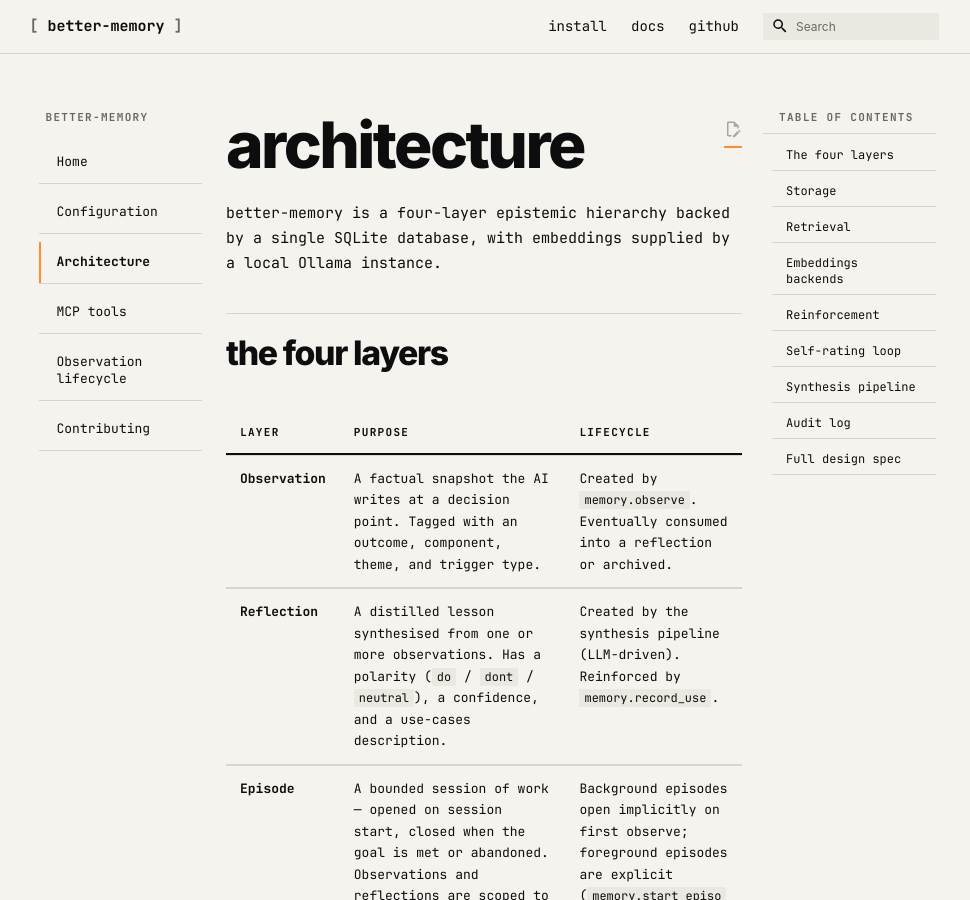
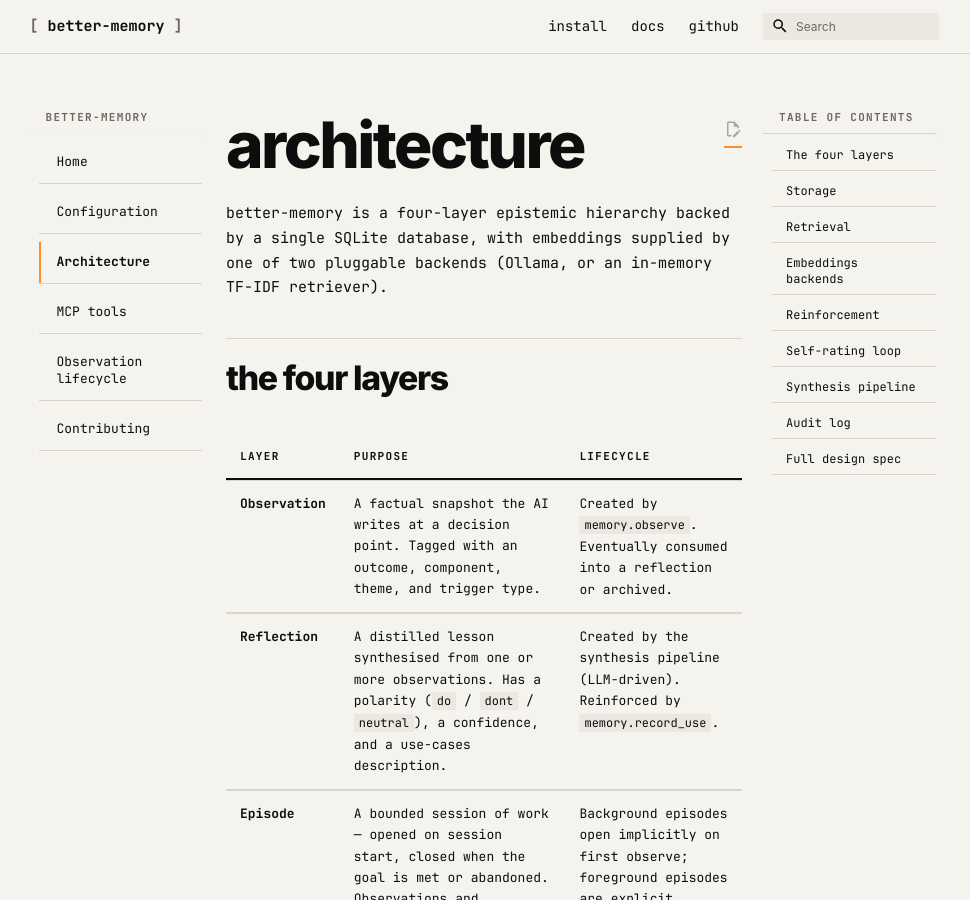
Before and after one commit to emp3thy/better-memory, an MkDocs documentation site: the page built from website/architecture.md, in a window 1280 px wide and 900 px high. Shown: the whole window, without its empty margins (156-1126 px from the left). Built offline with MkDocs 1.6.1 and Material for MkDocs 9.7.7, drawn with Linux system fonts in a browser that asks for light colours; comment, search, counter and statistics services are not loaded.

Commit message:
docs(architecture): opener no longer claims Ollama is mandatory

```diff
--- a/website/architecture.md
+++ b/website/architecture.md
@@ -1,6 +1,6 @@
 # Architecture
 
-better-memory is a four-layer epistemic hierarchy backed by a single SQLite database, with embeddings supplied by a local Ollama instance.
+better-memory is a four-layer epistemic hierarchy backed by a single SQLite database, with embeddings supplied by one of two pluggable backends (Ollama, or an in-memory TF-IDF retriever).
 
 ## The four layers
 
```
